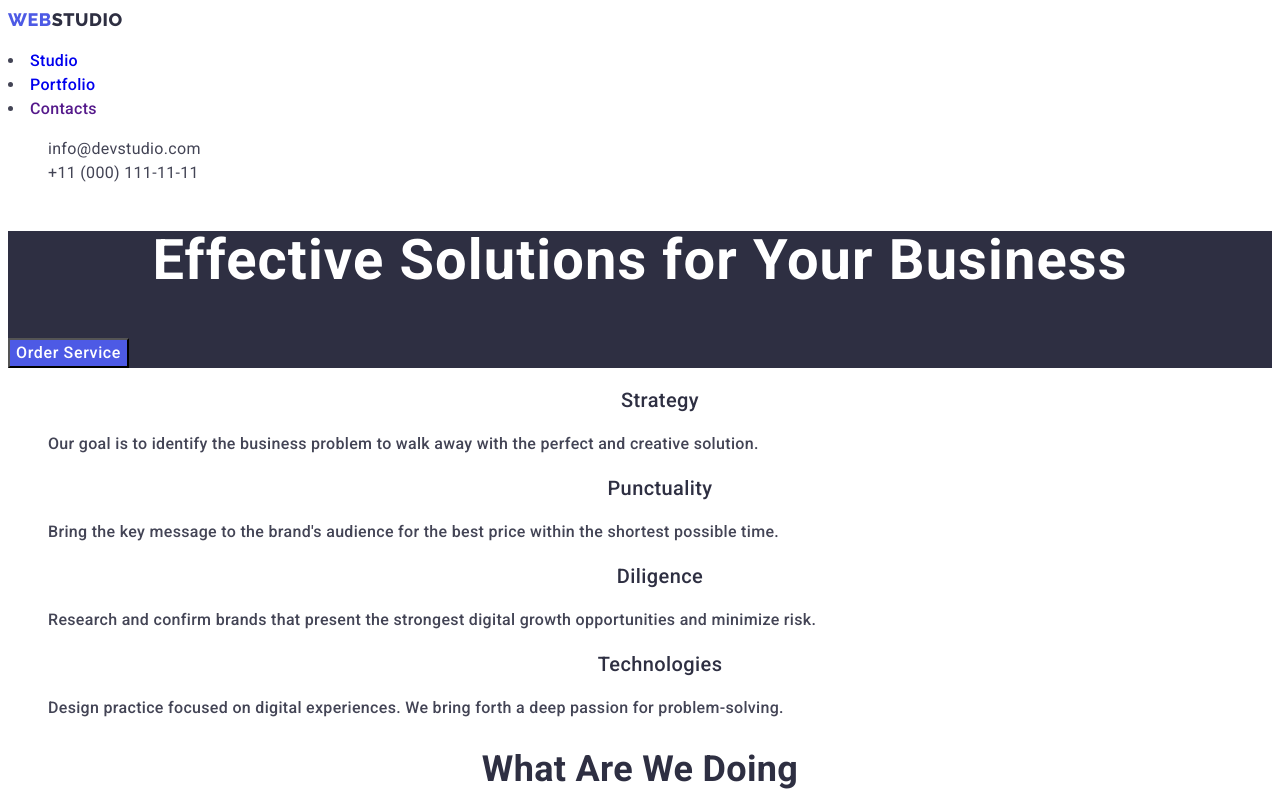
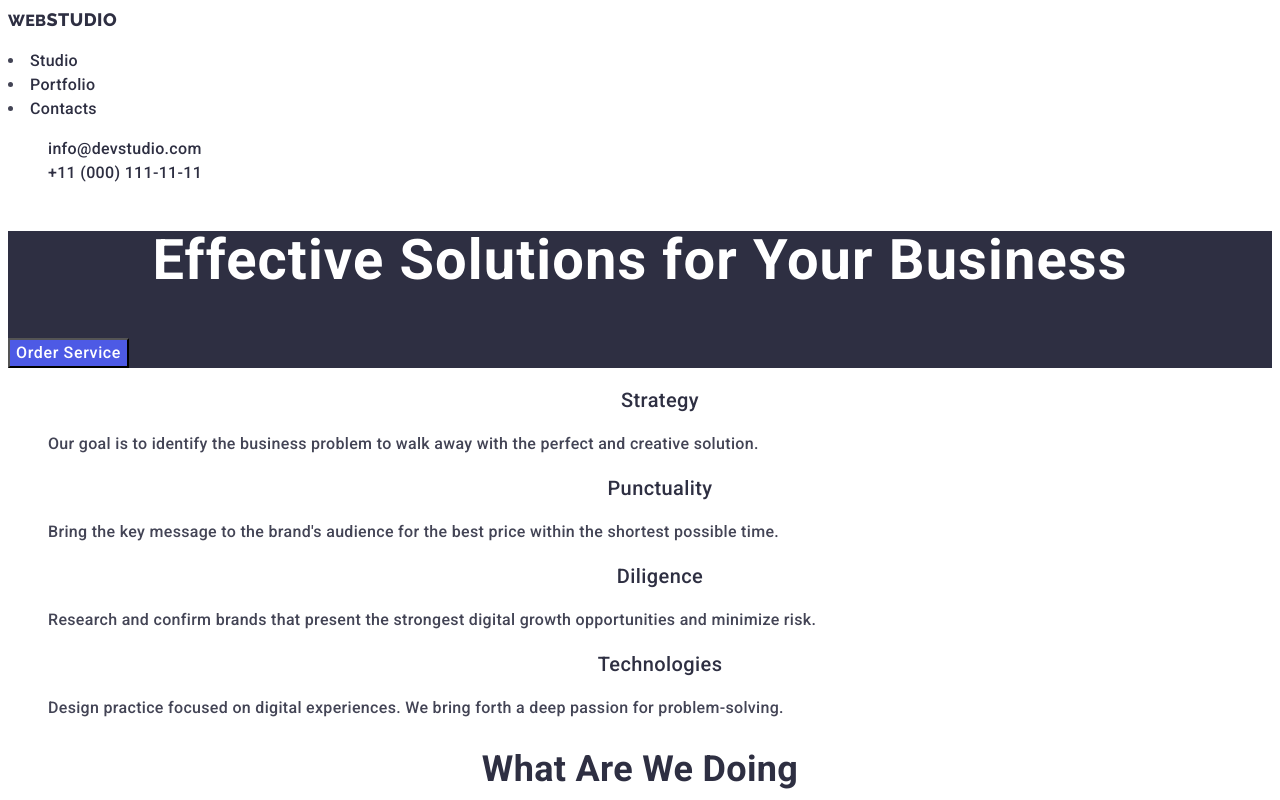
Before and after one commit to kravchuuk/goit-markup-hw-02, a plain HTML site: page index.html in a window 1280 px wide. Shown: the top 800 px of the page. Drawn offline with Linux system fonts and the light colour scheme.

Commit message:
Update style.css

```diff
--- a/css/style.css
+++ b/css/style.css
@@ -39,7 +39,7 @@ ul {
     font-family:'Raleway' ,sans-serif;
     font-weight: 800;
     font-size: 18px;
-    line-height: 1.33;
+    line-height: 1.17;
     letter-spacing: 0.03em;
     text-transform: uppercase;
     color: var(--color-iris);
@@ -77,14 +77,23 @@ ul {
 /*! end logo */
 
 /* !header */
+
+.header .link{
+    font-weight: 500;
+    font-size: 16px;
+    line-height: 1.5;
+    letter-spacing: 0.02em;
+    color: var(--color-grey);
+    text-decoration: none;
+}
 .header .link:hover,
 .header .link:focus,
 .header .link:active{
     color: var(--color-ocean);
 }
-/* .header .link{
+.header .link{
     color: var(--color-grey);
-} */
+}
 .header-contacts{
     font-style: normal;
 }
```
